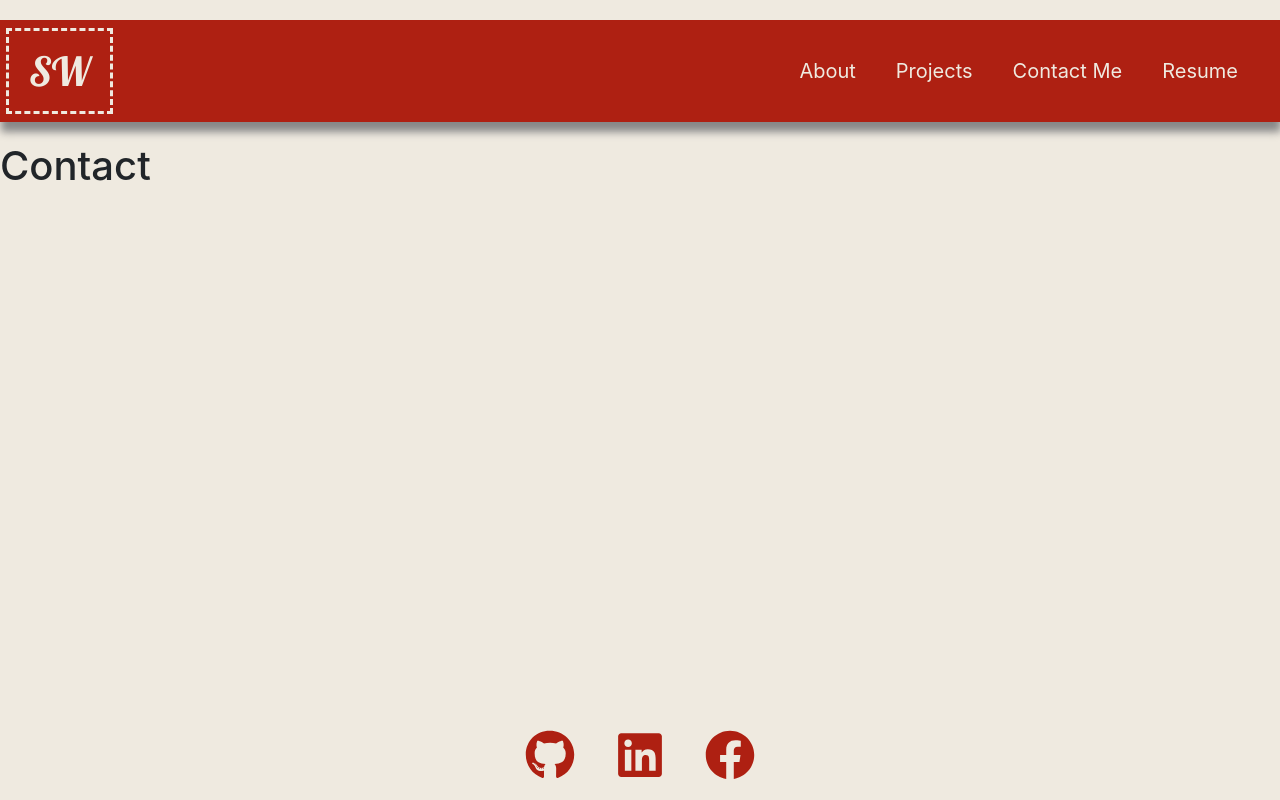
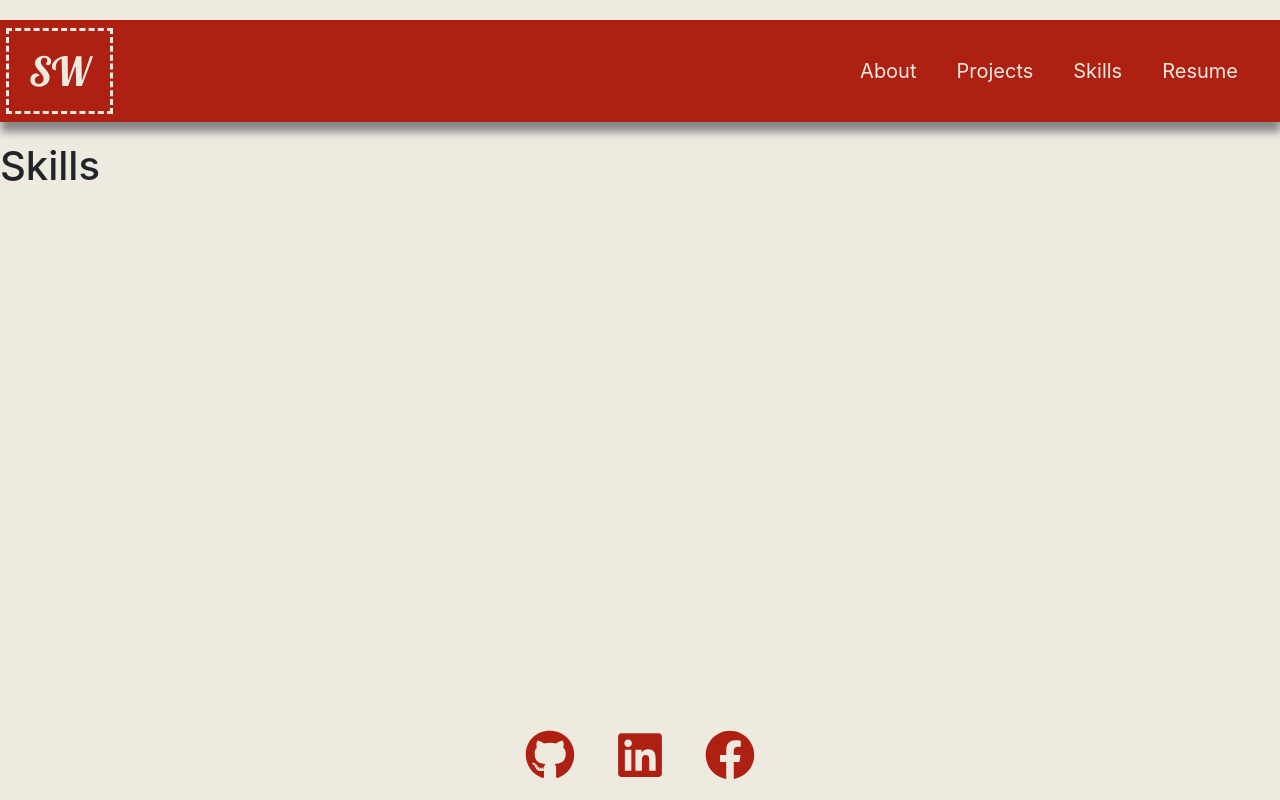
Before and after one commit to sammymayhem/sam-portfolio, a React (Create React App) app: page /contact in a window 1280 px wide. Built offline with nearby package versions, Linux system fonts and the light colour scheme.

Commit message:
border on links on hover fixed

```diff
--- a/src/App.js
+++ b/src/App.js
@@ -10,7 +10,7 @@ import Footer from './components/Footer';
 import Home from './components/pages/Home';
 import About from './components/pages/About';
 import Projects from './components/pages/Projects';
-import Contact from './components/pages/Contact';
+import Skills from './components/pages/Skills';
 
 function App() {
   return (
@@ -22,7 +22,7 @@ function App() {
             <Route exact path='/' element={<Home />} />
             <Route path='about' element={<About />} />
             <Route path='projects' element={<Projects />} />
-            <Route path='contact' element={<Contact />} />
+            <Route path='contact' element={<Skills />} />
           </Routes>
         </div>
         <Footer />
--- a/src/components/Header.js
+++ b/src/components/Header.js
@@ -6,12 +6,12 @@ function Header() {
     return (
         <header class='header'>
             <Navbar bg="dark" variant="dark">
-                <Navbar.Brand class='link1' id='nav-link' as={Link} to='/'>SW</Navbar.Brand>
+                <Navbar.Brand class='link1' as={Link} to='/'>SW</Navbar.Brand>
                 <Container class='nav'>
                     <Nav className="justify-content-end">
                         <Link class='link2' id='nav-link' as={Link} to='/about'>About</Link>
                         <Link class='link3' id='nav-link' as={Link} to='/projects'>Projects</Link>
-                        <Link class='link4' id='nav-link' as={Link} to='/contact'>Contact Me</Link>
+                        <Link class='link4' id='nav-link' as={Link} to='/skills'>Skills</Link>
                         <a id='nav-link' href='https://www.dropbox.com/s/mi2z27rvgiu77cd/Sam%20Wallace%20Resume.pdf?dl=0' target='_blank' rel='noopener noreferrer'>Resume</a>
                     </Nav>
                 </Container>
--- /dev/null
+++ b/src/components/pages/Skills.js
@@ -0,0 +1,9 @@
+function Skills() {
+    return (
+        <div>
+            <h1>Skills</h1>
+        </div>
+    );
+}
+
+export default Skills;
--- a/src/styles/Header.css
+++ b/src/styles/Header.css
@@ -26,15 +26,8 @@
 }
 
 #nav-link:hover {
-    border-bottom: dotted 3px;
-    transition-timing-function: ease-in;
-    transition: 0.5s;
-    width: 0%;
-}
-
-#nav-link:hover::after {
-    border-bottom: dotted 3px;
-    width: 100%;
+    border: dashed 2px;
+    padding: 8px 18px;
 }
 
 .navbar-brand {
@@ -42,6 +35,9 @@
 }
 
 .navbar-brand {
+    padding: 10px 20px;
+    color: var(--primary);
+    font-size: 20px;
     font-family: 'Lobster' !important;
     border-style: dashed;
     margin-left: 6px !important;
```
